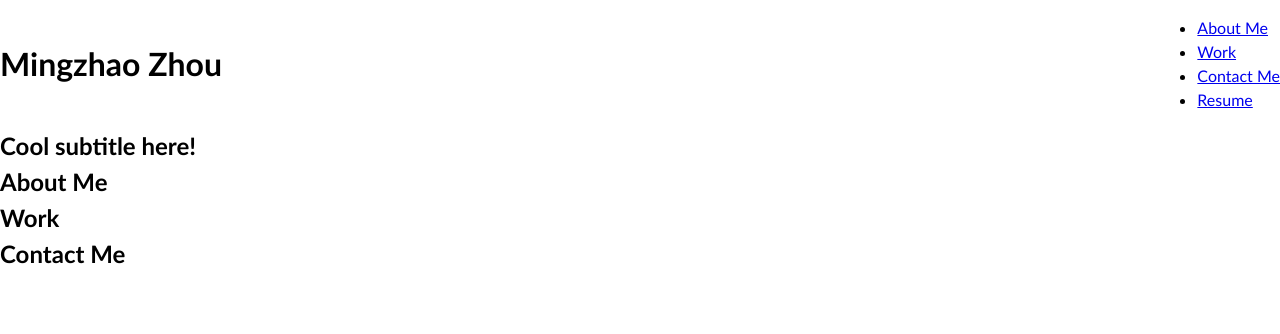
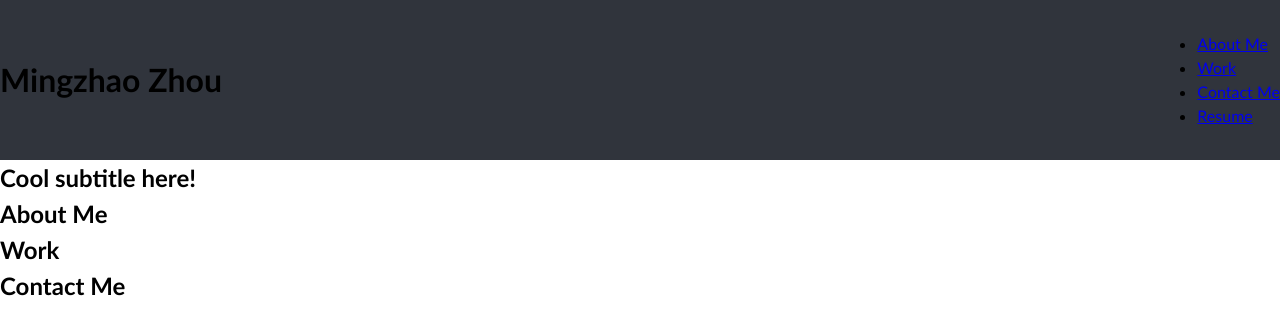
Before and after one commit to Mingzhao91/portfolio, a plain HTML site: page index.html in a window 1280 px wide. Drawn offline with Linux system fonts and the light colour scheme.

Commit message:
add background color and padding to header class

```diff
--- a/assets/css/style.css
+++ b/assets/css/style.css
@@ -36,5 +36,7 @@ p {
   display: flex;
   align-items: center;
   justify-content: space-between;
+  background-color: var(--secondary-color);
+  padding: 1rem 0;
 }
 /* porfolio styling ends Here */
```
